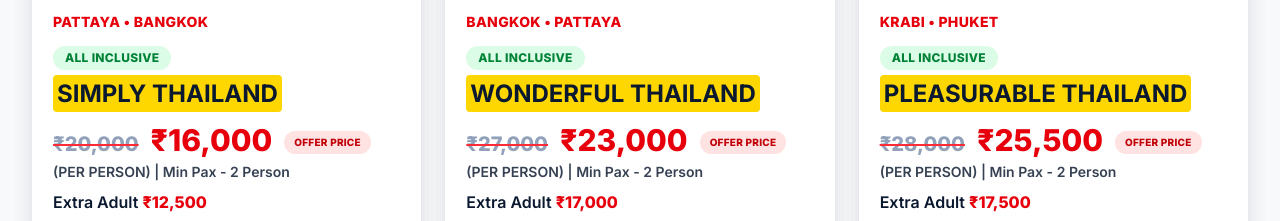
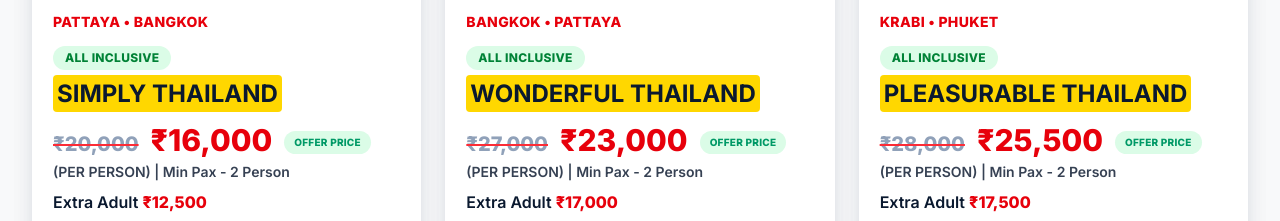
Before and after one commit to Mgoyal2711/THAILAND-LANDING-PAGE, a React (Vite) app: page / in a window 1280 px wide. Shown: the part 1480-1701 px from the top of the page. Built offline with nearby package versions, Linux system fonts and the light colour scheme.

Commit message:
fix vercel deployment

```diff
--- a/src/components/PackageGallery.jsx
+++ b/src/components/PackageGallery.jsx
@@ -112,7 +112,7 @@ function PackageCard({
               </p>
 
               {packageInfo?.offerPrice && (
-                <span className="mb-1 rounded-full bg-red-100 px-2.5 py-1 text-[10px] font-extrabold uppercase tracking-wide text-red-700">
+                <span className="mb-1 rounded-full bg-green-100 px-2.5 py-1 text-[10px] font-extrabold uppercase tracking-wide text-emerald-600">
                   Offer Price
                 </span>
               )}
```
